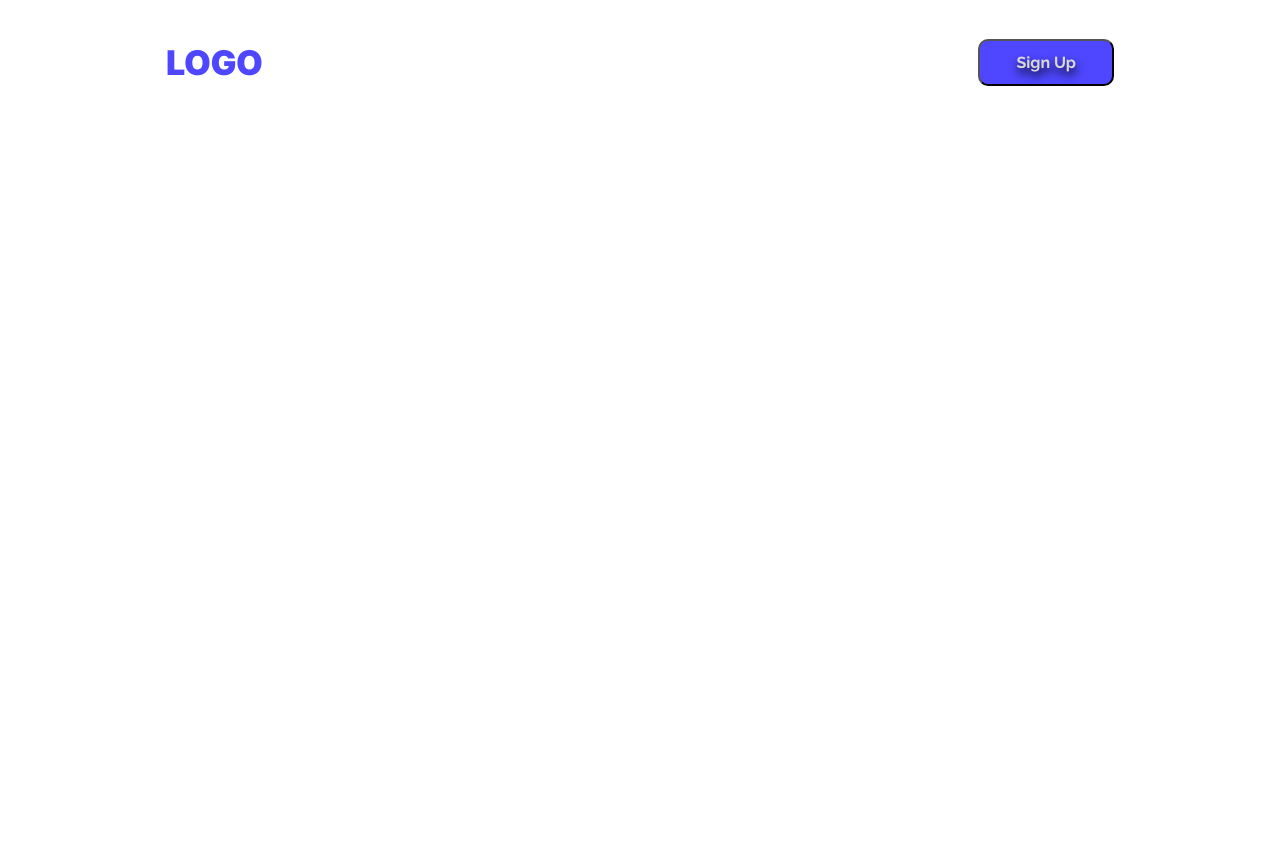
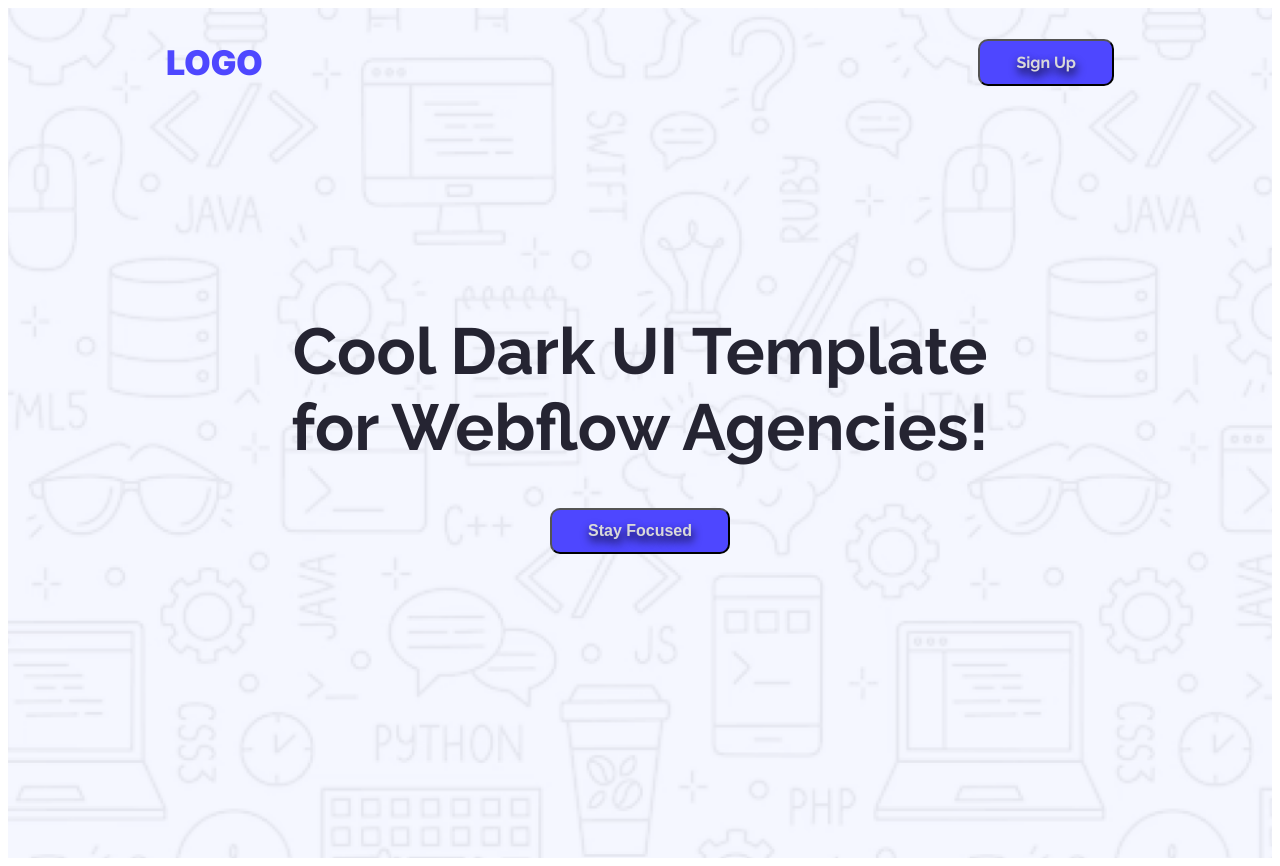
Before and after one commit to nasimul-goni/B12A01-landing-launchpad, a plain HTML site: page index.html in a window 1280 px wide. Before the commit the page ends 800 px from the top, so only its background shows below. Drawn offline with Linux system fonts and the light colour scheme.

Commit message:
nav complete

```diff
--- a/index.html
+++ b/index.html
@@ -25,6 +25,12 @@
             <h3 class="inter-uniquifier nav-title">LOGO</h3>
             <a href=""><button class="btn-primary raleway-uniquifier">Sign Up</button></a>
         </nav>
+        <div class="banner">
+            <div class="banner-title">
+                <h1 class="raleway-uniquifier banner-heading1">Cool Dark UI Template for Webflow Agencies!</h1>
+            </div>
+            <button class="btn-primary">Stay Focused</button>
+        </div>
 
     </header>
 
--- a/style.css
+++ b/style.css
@@ -13,6 +13,13 @@
   font-style: normal;
 }
 
+header {
+    background-image: url(./Assets/Hero-bg.png);
+    background-size: cover;
+    background-position: center;
+    background-repeat: no-repeat;
+    padding-bottom: 152px;
+}
 
 nav{
     display: flex;
@@ -43,3 +50,19 @@ nav a{
     text-shadow: 1px 5px 10px black
 
 }
+
+.banner-heading1{
+    font-weight: bold;
+    font-size: 65px;
+    color: #252432;
+
+}
+
+.banner{
+    display: flex;
+    flex-direction: column;
+    align-items: center;
+    justify-content: center;
+    text-align: center;
+    margin: 152px 267.5px ;
+}
```
